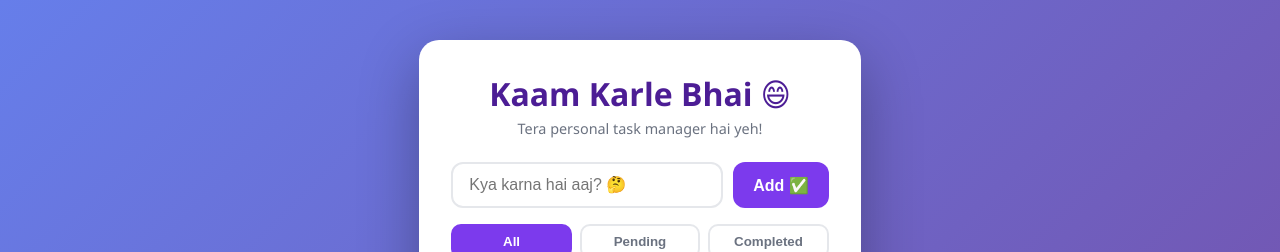
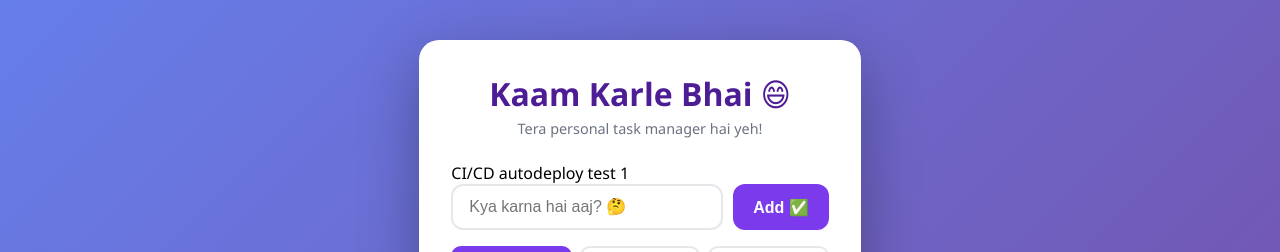
Before and after one commit to Nitesh-NTF/todo_frontend, a React (Create React App) app: page / in a window 1280 px wide. Shown: the top 252 px of the page. Built offline with nearby package versions, Linux system fonts and the light colour scheme; no server answers.

Commit message:
cicd test 1

```diff
--- a/src/App.js
+++ b/src/App.js
@@ -94,6 +94,7 @@ function App() {
     <div className="app">
       <h1 className="app-title">Kaam Karle Bhai 😄</h1>
       <p className="app-subtitle">Tera personal task manager hai yeh!</p>
+      <p>CI/CD autodeploy test 1</p>
 
       <TodoInput onAdd={addTodo} />
 
```
